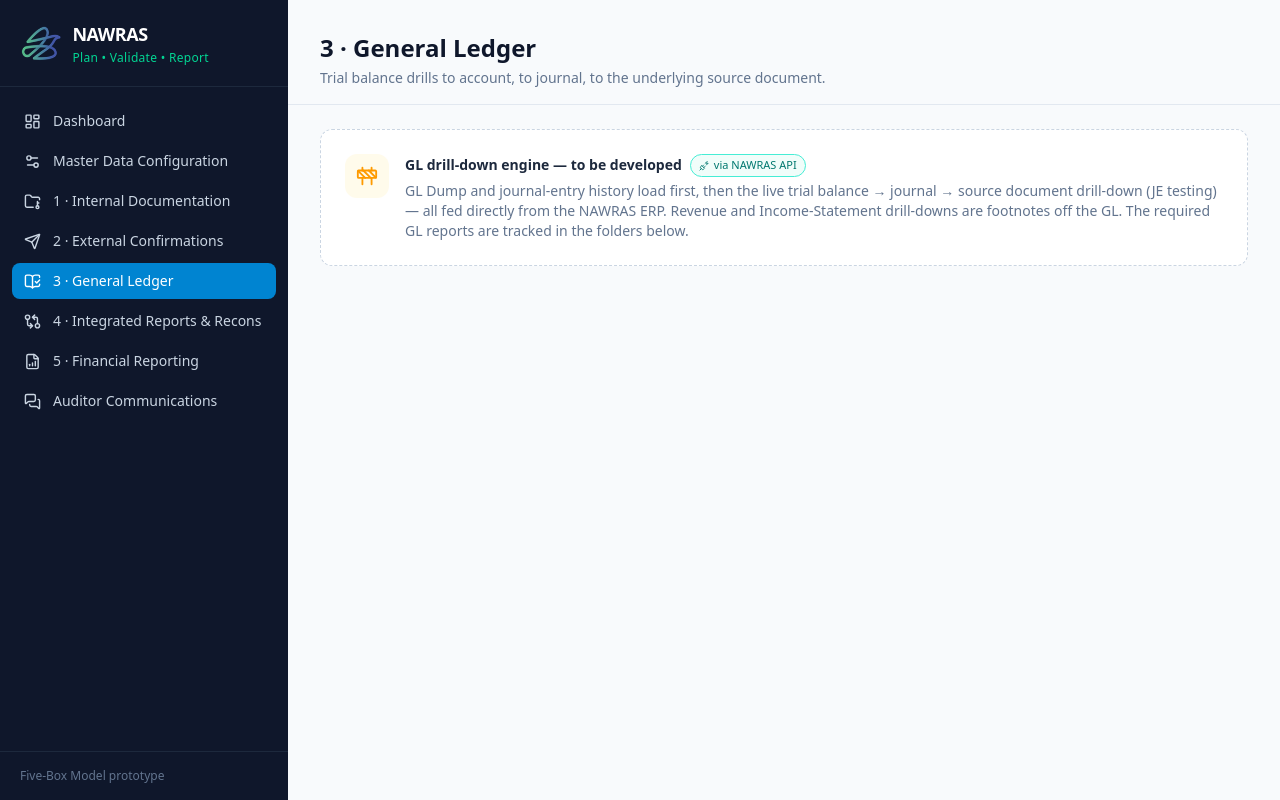
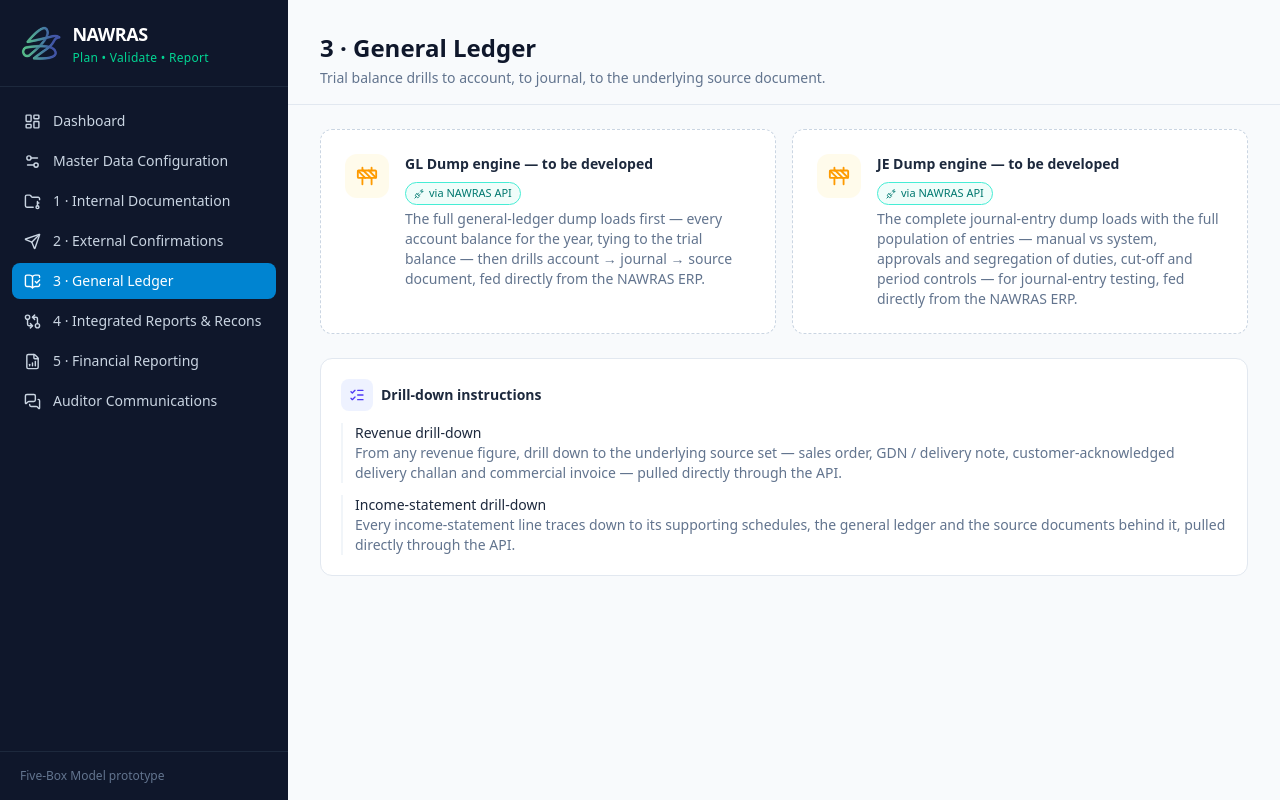
Before and after one commit to miljanaarif-sketch/AuditAI, a React (Vite) app in the folder frontend/: page /box3 in a window 1280 px wide. Built offline with nearby package versions, Linux system fonts and the light colour scheme; no server answers.

Commit message:
Box 3: two engines on top (GL Dump + JE Dump, via NAWRAS API); Revenue & Income-Statement as drill-down instructions; remove Required GL Reports

```diff
--- a/frontend/src/pages/Box3LedgerPage.tsx
+++ b/frontend/src/pages/Box3LedgerPage.tsx
@@ -1,6 +1,35 @@
-import { Construction, PlugZap } from 'lucide-react'
+import { Construction, PlugZap, ListChecks } from 'lucide-react'
 import Header from '../components/Header'
-import BoxRequirements from '../components/BoxRequirements'
+
+function EngineCard({ title, body }: { title: string; body: string }) {
+  return (
+    <div className="rounded-xl border border-dashed border-slate-300 bg-white p-6 flex items-start gap-4">
+      <span className="inline-flex items-center justify-center w-11 h-11 rounded-xl bg-amber-50 text-amber-500 shrink-0">
+        <Construction size={22} />
+      </span>
+      <div>
+        <div className="flex items-center flex-wrap gap-2 mb-1">
+          <span className="text-sm font-semibold text-slate-800">{title} — to be developed</span>
+          <span className="flex items-center gap-1 rounded-full border border-teal-300 bg-teal-50 text-teal-700 text-[11px] px-2 py-0.5">
+            <PlugZap size={11} /> via NAWRAS API
+          </span>
+        </div>
+        <p className="text-sm text-slate-500">{body}</p>
+      </div>
+    </div>
+  )
+}
+
+const INSTRUCTIONS = [
+  {
+    title: 'Revenue drill-down',
+    text: 'From any revenue figure, drill down to the underlying source set — sales order, GDN / delivery note, customer-acknowledged delivery challan and commercial invoice — pulled directly through the API.',
+  },
+  {
+    title: 'Income-statement drill-down',
+    text: 'Every income-statement line traces down to its supporting schedules, the general ledger and the source documents behind it, pulled directly through the API.',
+  },
+]
 
 export default function Box3LedgerPage() {
   return (
@@ -10,26 +39,33 @@
         subtitle="Trial balance drills to account, to journal, to the underlying source document."
       />
 
-      <div className="rounded-xl border border-dashed border-slate-300 bg-white p-6 flex items-start gap-4">
-        <span className="inline-flex items-center justify-center w-11 h-11 rounded-xl bg-amber-50 text-amber-500 shrink-0">
-          <Construction size={22} />
-        </span>
-        <div>
-          <div className="flex items-center gap-2 mb-1">
-            <span className="text-sm font-semibold text-slate-800">GL drill-down engine — to be developed</span>
-            <span className="flex items-center gap-1 rounded-full border border-teal-300 bg-teal-50 text-teal-700 text-[11px] px-2 py-0.5">
-              <PlugZap size={11} /> via NAWRAS API
-            </span>
-          </div>
-          <p className="text-sm text-slate-500">
-            GL Dump and journal-entry history load first, then the live trial balance → journal → source document
-            drill-down (JE testing) — all fed directly from the NAWRAS ERP. Revenue and Income-Statement drill-downs
-            are footnotes off the GL. The required GL reports are tracked in the folders below.
-          </p>
+      <div className="grid grid-cols-1 lg:grid-cols-2 gap-4 mb-6">
+        <EngineCard
+          title="GL Dump engine"
+          body="The full general-ledger dump loads first — every account balance for the year, tying to the trial balance — then drills account → journal → source document, fed directly from the NAWRAS ERP."
+        />
+        <EngineCard
+          title="JE Dump engine"
+          body="The complete journal-entry dump loads with the full population of entries — manual vs system, approvals and segregation of duties, cut-off and period controls — for journal-entry testing, fed directly from the NAWRAS ERP."
+        />
+      </div>
+
+      <div className="rounded-xl border border-slate-200 bg-white p-5">
+        <div className="flex items-center gap-2 mb-3">
+          <span className="flex items-center justify-center w-8 h-8 rounded-lg bg-indigo-50 text-indigo-600">
+            <ListChecks size={16} />
+          </span>
+          <h2 className="text-sm font-semibold text-slate-800">Drill-down instructions</h2>
+        </div>
+        <div className="space-y-3">
+          {INSTRUCTIONS.map((i) => (
+            <div key={i.title} className="border-l-2 border-slate-100 pl-3">
+              <div className="text-sm font-medium text-slate-800">{i.title}</div>
+              <div className="text-sm text-slate-500">{i.text}</div>
+            </div>
+          ))}
         </div>
       </div>
-
-      <BoxRequirements box="box3" title="Required GL Reports" />
     </div>
   )
 }
```
